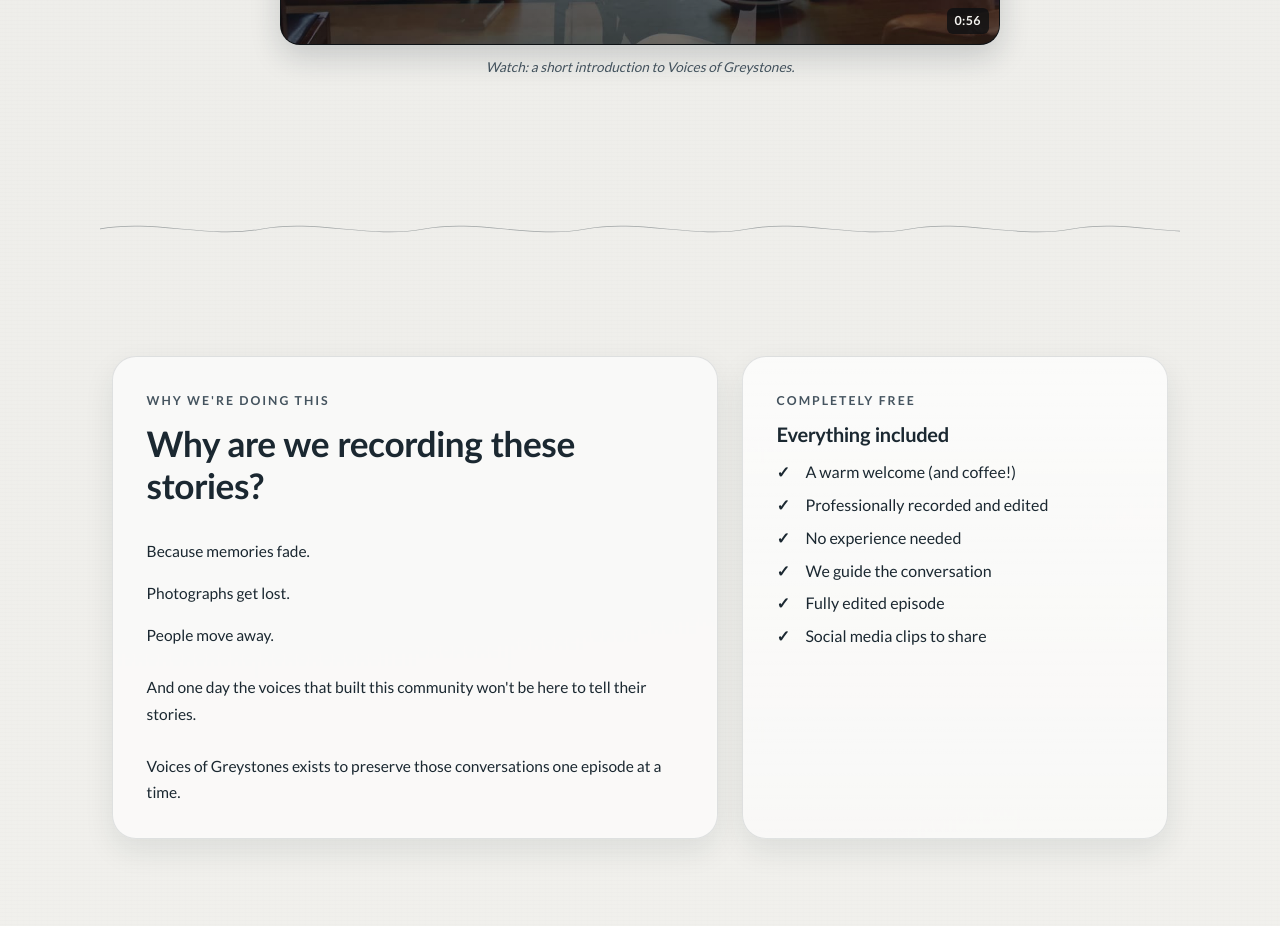
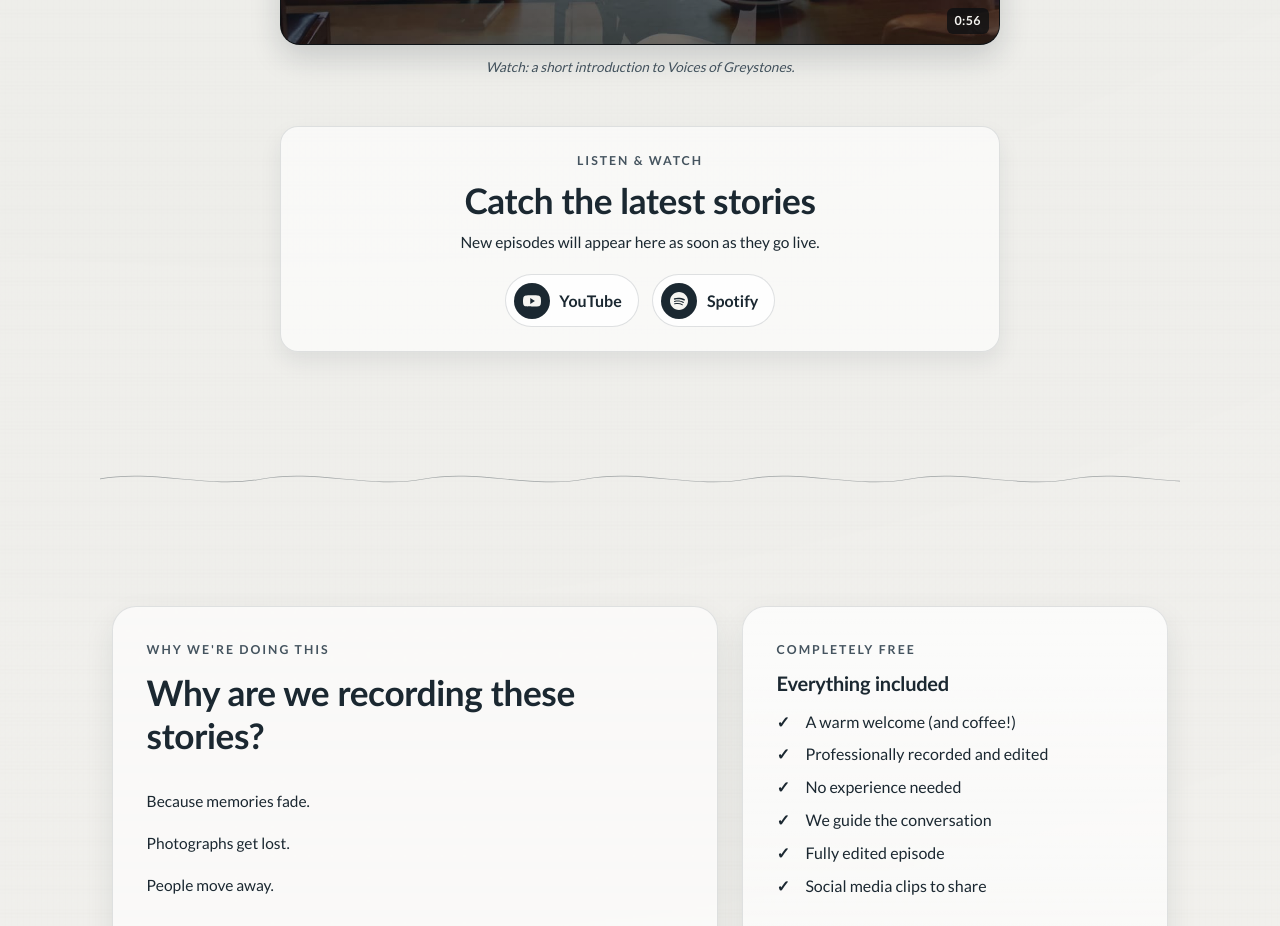
Before and after one commit to TerryLoc/high-tide-studios, a React (Create React App) app: page /voices in a window 1280 px wide. Shown: the part 2000-2926 px from the top of the page. Built offline with nearby package versions, Linux system fonts and the light colour scheme.

Commit message:
feat: add latest stories section with YouTube and Spotify links

```diff
--- a/src/pages/Voices.jsx
+++ b/src/pages/Voices.jsx
@@ -16,6 +16,8 @@
   { src: '/video/vog_promo.mp4', type: 'video/mp4' },
 ];
 const promoVideoPoster = '/video/vog_promo_poster.jpg';
+const voicesYoutubeUrl = 'https://www.youtube.com/@HighTideGreystones';
+const voicesSpotifyUrl = 'https://open.spotify.com/';
 const googleFormEmbedUrl =
   'https://docs.google.com/forms/d/e/1FAIpQLSeiBoUx9peKR-MysCeklxtPY7braF6GTjXtk-AcukpgfpcCbg/viewform?embedded=true';
 
@@ -224,6 +226,49 @@
                 caption="Watch: a short introduction to Voices of Greystones."
                 durationLabel="0:56"
               />
+
+              <div
+                className="vog-latest-stories"
+                aria-label="Latest episodes links">
+                <p className="vog-kicker mb-2">Listen &amp; Watch</p>
+                <h3 className="vog-section-title vog-latest-stories-title mb-2">
+                  Catch the latest stories
+                </h3>
+                <p className="vog-body mx-auto mb-0">
+                  New episodes will appear here as soon as they go live.
+                </p>
+                <div className="vog-platform-links" role="list">
+                  <a
+                    href={voicesYoutubeUrl}
+                    target="_blank"
+                    rel="noopener noreferrer"
+                    className="vog-platform-link"
+                    role="listitem"
+                    aria-label="Watch Voices of Greystones on YouTube">
+                    <span className="vog-platform-icon" aria-hidden="true">
+                      <svg viewBox="0 0 24 24" role="presentation">
+                        <path d="M23.5 7.2c-.3-1.1-1.2-2-2.3-2.3C19.2 4.4 12 4.4 12 4.4s-7.2 0-9.2.5C1.7 5.2.8 6.1.5 7.2 0 9.2 0 12 0 12s0 2.8.5 4.8c.3 1.1 1.2 2 2.3 2.3 2 .5 9.2.5 9.2.5s7.2 0 9.2-.5c1.1-.3 2-1.2 2.3-2.3.5-2 .5-4.8.5-4.8s0-2.8-.5-4.8ZM9.7 16V8l6.2 4-6.2 4Z" />
+                      </svg>
+                    </span>
+                    <span>YouTube</span>
+                  </a>
+
+                  <a
+                    href={voicesSpotifyUrl}
+                    target="_blank"
+                    rel="noopener noreferrer"
+                    className="vog-platform-link"
+                    role="listitem"
+                    aria-label="Listen to Voices of Greystones on Spotify">
+                    <span className="vog-platform-icon" aria-hidden="true">
+                      <svg viewBox="0 0 24 24" role="presentation">
+                        <path d="M12 0C5.4 0 0 5.4 0 12s5.4 12 12 12 12-5.4 12-12S18.7 0 12 0Zm5.2 17.3c-.2.3-.6.4-.9.2-2.6-1.6-6-2-10-1.1-.4.1-.7-.1-.8-.5-.1-.4.1-.7.5-.8 4.2-.9 7.8-.5 10.7 1.3.3.2.4.6.2.9Zm1.3-2.9c-.3.4-.8.5-1.1.2-3-1.8-7.5-2.3-11-1.2-.4.1-.9-.1-1-.5-.1-.4.1-.9.5-1 4-1.2 8.9-.6 12.2 1.4.4.2.5.8.3 1.1Zm.1-3c-3.4-2-9.1-2.2-12.2-1.2-.5.1-1-.1-1.2-.6-.2-.5.1-1 .6-1.2 3.6-1.1 9.9-.9 13.7 1.4.4.2.6.8.3 1.2-.2.4-.8.6-1.2.4Z" />
+                      </svg>
+                    </span>
+                    <span>Spotify</span>
+                  </a>
+                </div>
+              </div>
             </FadeInUp>
           </div>
         </section>
--- a/src/styles/voices.css
+++ b/src/styles/voices.css
@@ -226,6 +226,73 @@
   margin-bottom: 0.3rem;
 }
 
+.vog-latest-stories {
+  margin: clamp(2rem, 4vw, 3rem) auto 0;
+  max-width: 720px;
+  padding: clamp(1rem, 2.4vw, 1.5rem);
+  border: 1px solid var(--vog-card-border);
+  border-radius: 18px;
+  background: rgba(255, 255, 255, 0.62);
+  box-shadow: 0 10px 22px rgba(27, 40, 49, 0.08);
+}
+
+.vog-latest-stories-title {
+  margin-bottom: 0.45rem;
+}
+
+.vog-platform-links {
+  margin-top: 1.2rem;
+  display: flex;
+  align-items: center;
+  justify-content: center;
+  flex-wrap: wrap;
+  gap: 0.85rem;
+}
+
+.vog-platform-link {
+  display: inline-flex;
+  align-items: center;
+  gap: 0.6rem;
+  text-decoration: none;
+  color: var(--vog-text);
+  font-weight: 700;
+  border-radius: 999px;
+  border: 1px solid var(--vog-line);
+  background: rgba(255, 255, 255, 0.85);
+  padding: 0.45rem 1rem 0.45rem 0.5rem;
+  transition:
+    transform 0.2s ease,
+    box-shadow 0.2s ease,
+    background-color 0.2s ease,
+    border-color 0.2s ease;
+}
+
+.vog-platform-link:hover,
+.vog-platform-link:focus-visible {
+  transform: translateY(-1px);
+  background: rgba(255, 255, 255, 0.98);
+  border-color: rgba(27, 40, 49, 0.32);
+  box-shadow: 0 8px 18px rgba(27, 40, 49, 0.12);
+  color: var(--vog-text);
+}
+
+.vog-platform-icon {
+  width: 36px;
+  height: 36px;
+  border-radius: 50%;
+  display: grid;
+  place-items: center;
+  background: #1b2831;
+  color: #f6f5f1;
+  flex-shrink: 0;
+}
+
+.vog-platform-icon svg {
+  width: 18px;
+  height: 18px;
+  fill: currentColor;
+}
+
 .vog-checklist {
   list-style: none;
   margin: 0;
@@ -392,6 +459,16 @@
     background-size: auto;
   }
 
+  .vog-latest-stories {
+    border-radius: 14px;
+    padding: 1rem 0.8rem;
+  }
+
+  .vog-platform-link {
+    width: 100%;
+    justify-content: center;
+  }
+
   .vog-faq-button {
     font-size: 0.96rem;
   }
```
